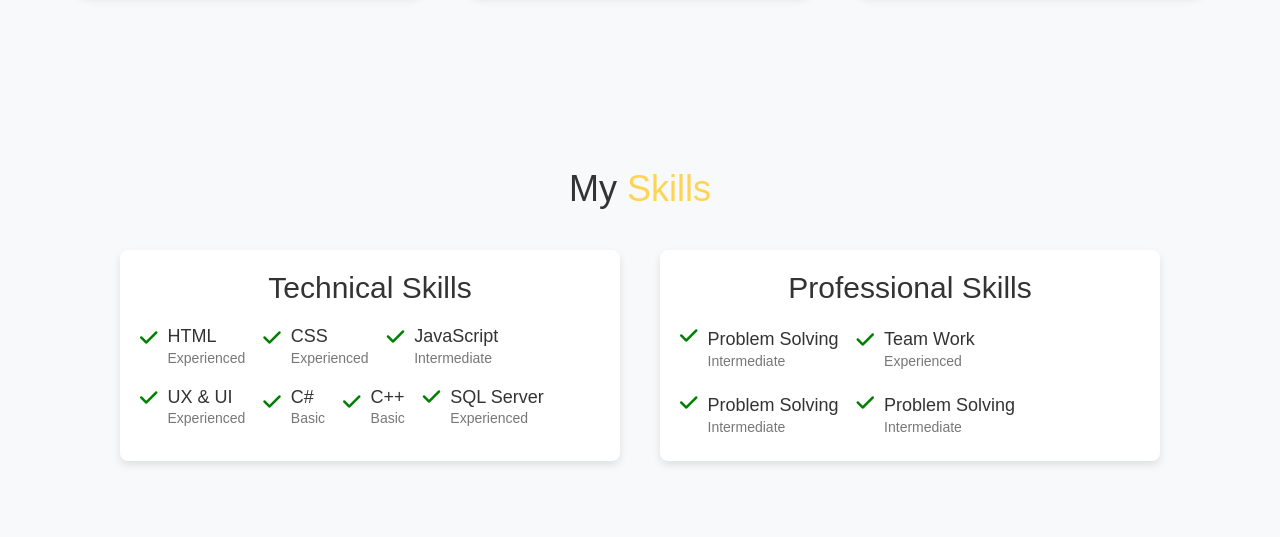
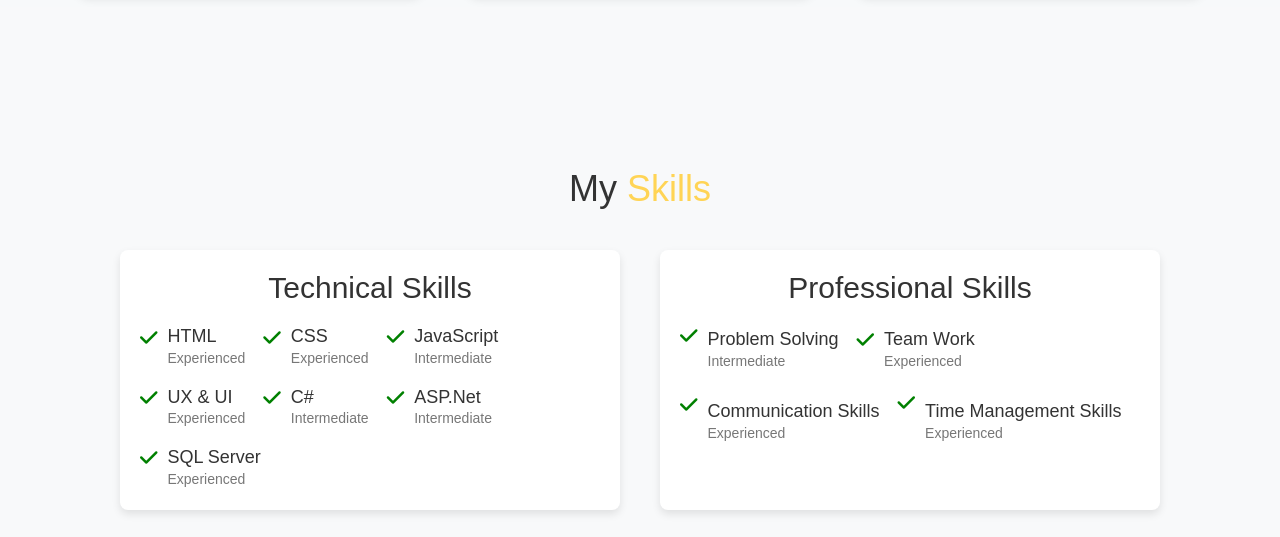
Before and after one commit to WesalAlshamali/portfolio-wesalmazen, a plain HTML site: page Portfolio/index.html in a window 1280 px wide. Shown: the part 2471-3008 px from the top of the page. Drawn offline with nearby package versions, Linux system fonts and the light colour scheme.

Commit message:
Update index.html

```diff
--- a/Portfolio/index.html
+++ b/Portfolio/index.html
@@ -224,15 +224,15 @@ applications.
                                 <i class="fa-solid fa-check"></i>
                                 <div>
                                     <h3>C#</h3>
-                                    <p>Basic</p>
+                                    <p>Intermediate</p>
                                 </div>
                             </article>
 
                             <article id="cb">
                                 <i class="fa-solid fa-check"></i>
                                 <div>
-                                    <h3>C++</h3>
-                                    <p>Basic</p>
+                                    <h3>ASP.Net</h3>
+                                    <p>Intermediate</p>
                                 </div>
                             </article>
                             <article id="cx">
@@ -269,15 +269,15 @@ applications.
                             <article>
                                 <i class="fa-solid fa-check"></i>
                                 <div>
-                                    <h3>Problem Solving</h3>
-                                    <p>Intermediate</p>
+                                    <h3>Communication Skills</h3>
+                                    <p>Experienced</p>
                                 </div>
                             </article>
                             <article>
                                 <i class="fa-solid fa-check"></i>
                                 <div>
-                                    <h3>Problem Solving</h3>
-                                    <p>Intermediate</p>
+                                    <h3>Time Management Skills</h3>
+                                    <p>Experienced</p>
                                 </div>
                             </article>
 
```
